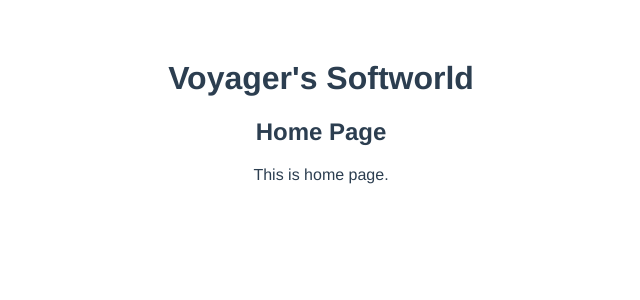
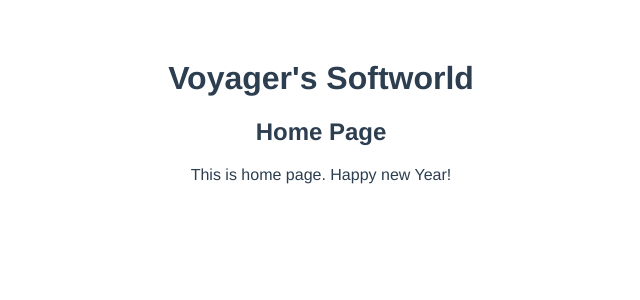
Before and after one commit to voyagerwoo/my-website, a Vue app: page /#/ in a window 1280 px wide. Shown: the top 300 px of the page, without its empty margins (319-959 px from the left). Built offline with nearby package versions, Linux system fonts and the light colour scheme.

Commit message:
travis deploy

```diff
--- a/src/components/Home.vue
+++ b/src/components/Home.vue
@@ -1,6 +1,6 @@
 <template>
   <section class="home">
       <h2>Home Page</h2>
-      This is home page.
+      This is home page. Happy new Year!
   </section>
 </template>
```
